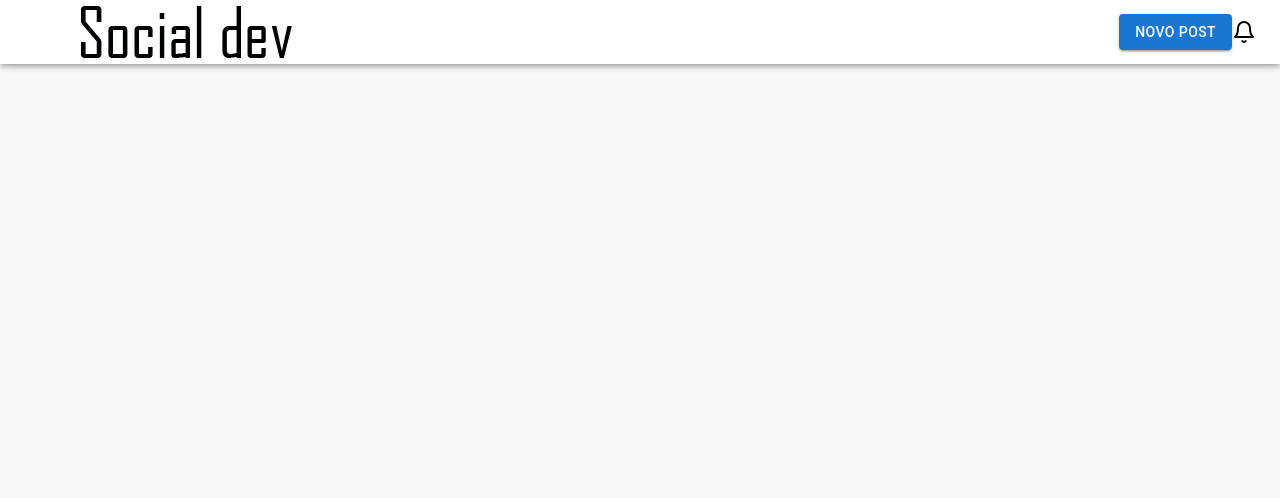
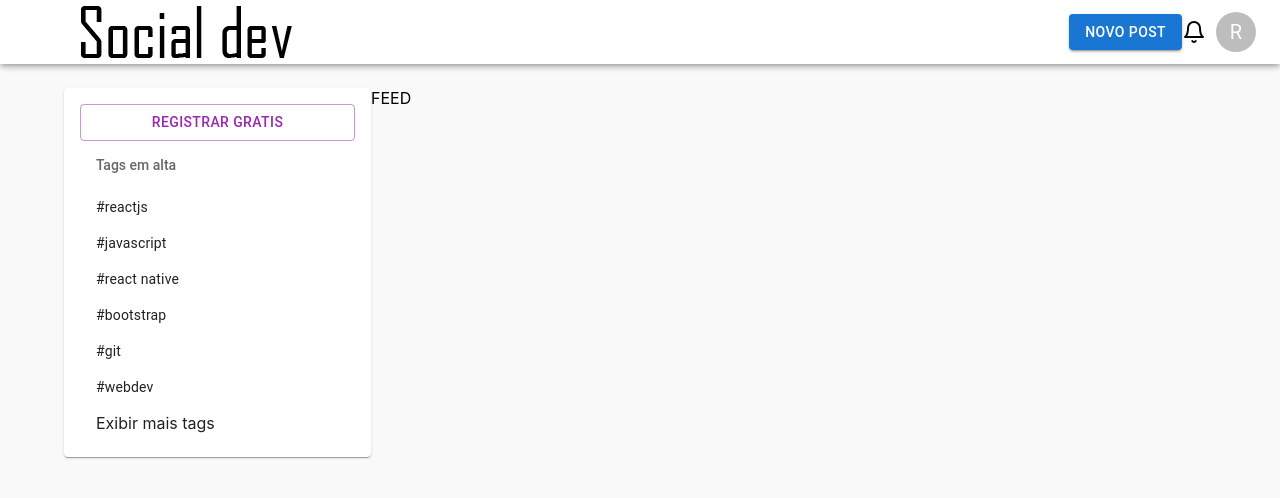
Before and after one commit to juniorcaus/social-dev, a React (Create React App) app: page / in a window 1280 px wide. Shown: the top 498 px of the page. Built offline with nearby package versions, Linux system fonts and the light colour scheme.

Commit message:
Criando e estilizando barra lateral

```diff
--- a/src/pages/Home/components/Feed.js
+++ b/src/pages/Home/components/Feed.js
@@ -2,7 +2,7 @@ import React from "react";
 
 function Feed () {
     return(
-        <div>FEED COMPO</div>
+        <div>FEED</div>
     );
 }
 
--- a/src/pages/Home/components/Header.js
+++ b/src/pages/Home/components/Header.js
@@ -1,6 +1,6 @@
 import React from "react";
 
-//import '../style.css';
+import '../style.css';
 
 import Button from '@mui/material/Button';
 import { makeStyles } from '@material-ui/styles';
@@ -11,13 +11,12 @@ import Toolbar from '@mui/material/Toolbar';
 import SvgIcon from '@mui/material/SvgIcon';
 import logo from '../../../img/logo.png';
 import { Bell } from "react-feather";
+import Avatar from '@mui/material/Avatar';
 
 
 
 const useStyles = makeStyles({
-    appBar: {
-        boxShadow: 'none',
-    },
+    //appBar:{},  // btn: {}, estilizado no arquivo style.css
 
     img: {
         maxHeight: 55,
@@ -29,9 +28,10 @@ const useStyles = makeStyles({
         display: 'flex',
         alignItems: 'center',
     },
-    button: {
-        marginRight: '30px'
-    },
+    bell: {
+        marginRight: 10,
+    }
+
 
 
 });
@@ -40,18 +40,19 @@ function Header() {
     const classes = useStyles();
 
     return (
-        <AppBar position="fixed" color="inherit" className={classes.appBar}>
+        <AppBar position="fixed" color="inherit" className="appBar">
                 <Toolbar>
                     <img src={logo} alt="logo" className={classes.img} />
                     <div className={classes.grow}></div>
 
                     <div className={classes.userSection}>
-                    <Button className={classes.button} variant="contained" >
+                    <Button variant="contained"  className="btn" >
                         Novo Post
                     </Button>
-                    <SvgIcon>
+                    <SvgIcon className={classes.bell}>
                         <Bell></Bell>
                     </SvgIcon>
+                    <Avatar alt="Remy Sharp" src="/" />
 
                     </div>
 
--- a/src/pages/Home/components/NavBar.js
+++ b/src/pages/Home/components/NavBar.js
@@ -1,8 +1,47 @@
 import React from "react";
+import { makeStyles } from '@material-ui/styles';
+import Paper from '@mui/material/Paper';
+import Button from '@mui/material/Button';
+import { ListItemButton, ListSubheader } from "@mui/material";
+import ListItem from '@mui/material/ListItem';
+import ListItemText from '@mui/material/ListItemText';
 
-function NavBar () {
+const useStyles = makeStyles({
+    root: {
+        padding: 16,
+        width: 275,
+    },
+    button: {
+        width: '100%',
+    }
+});
+
+const tags = [
+    { id: 1, name: 'reactjs'},
+    { id: 2, name: 'javascript'},
+    { id: 3, name: 'react native'},
+    { id: 4, name: 'bootstrap'},
+    { id: 5, name: 'git'},
+    { id: 6, name: 'webdev'},
+]
+
+
+function NavBar() {
+    const classes = useStyles();
+
     return(
-        <div>NAV BAR COMPO</div>
+        <Paper className={classes.root}>
+            <Button variant="outlined" color="secondary" className={classes.button} >Registrar Gratis</Button>
+                <ListSubheader component="div" id="nested-list-subheader"> {'Tags em alta'} </ListSubheader>
+                {tags.map((item) => (
+                    <ListItem dense button key={`item-${item.id}-${item.name}`} >
+                        <ListItemText primary={`#${item.name}`} />
+                    </ListItem>
+                ))}
+                <ListItemButton>
+                    Exibir mais tags
+                </ListItemButton>
+         </Paper>
     );
 }
 
--- a/src/pages/Home/index.js
+++ b/src/pages/Home/index.js
@@ -2,10 +2,14 @@ import React from "react";
 import Header from "./components/Header";
 
 //import './style.css';
+
 import Feed from "./components/Feed";
 import NavBar from "./components/NavBar";
+import  Container  from "@mui/material/Container";
+import Box from '@mui/material/Box';
 
 import { makeStyles } from '@material-ui/styles';
+
 
 const useStyles = makeStyles({
     root: {
@@ -14,21 +18,28 @@ const useStyles = makeStyles({
     },
     main: {
     height: '100vh',
-    display: 'flex',
-    width: '97%',
-    margin: '0 auto',
+    padding: 24,
+    },
+    toolbar: {
+        minHeight: 64,
     }
+
 })
 
 function Home() {
     const classes = useStyles();
 
     return (
-        <div className={classes.root} >
+        <div className={classes.root}>
             <Header />
+            <div className={classes.toolbar}></div>
             <main className={classes.main}>
-                <NavBar />
-                <Feed />
+                <Container maxWidth="lg" >
+                    <Box display="flex" >
+                    <NavBar />
+                    <Feed />
+                    </Box>
+                </Container>
             </main>
 
         </div>
--- a/src/pages/Home/style.css
+++ b/src/pages/Home/style.css
@@ -1,3 +1,4 @@
+/*
 .Header {
     background: red;
     width: 100%;
@@ -32,3 +33,16 @@
     width: 100%;
     padding: 24px;
 }
+
+.classes.appBar {
+    color: black;
+}
+*/
+
+.btn {
+    margin-right: 10px;
+}
+
+.appBar {
+    box-shadow: none;
+}
```
